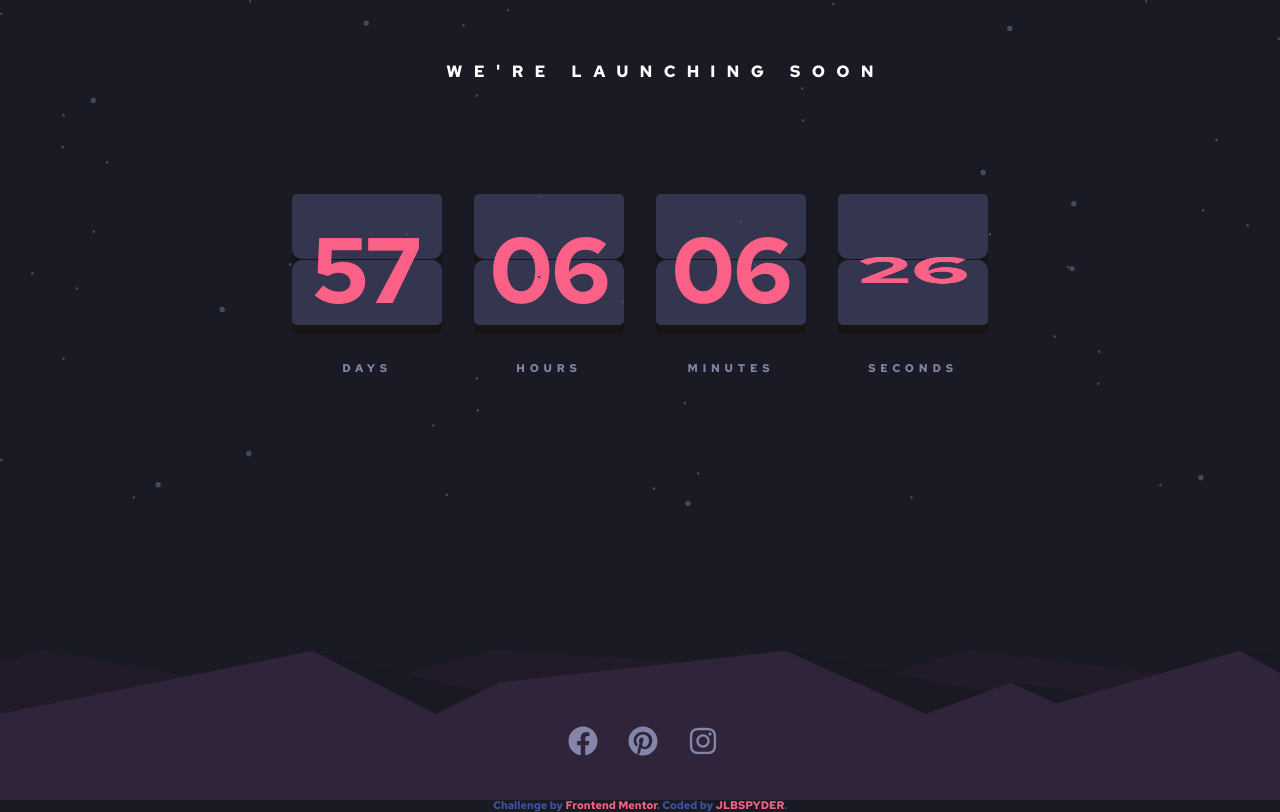
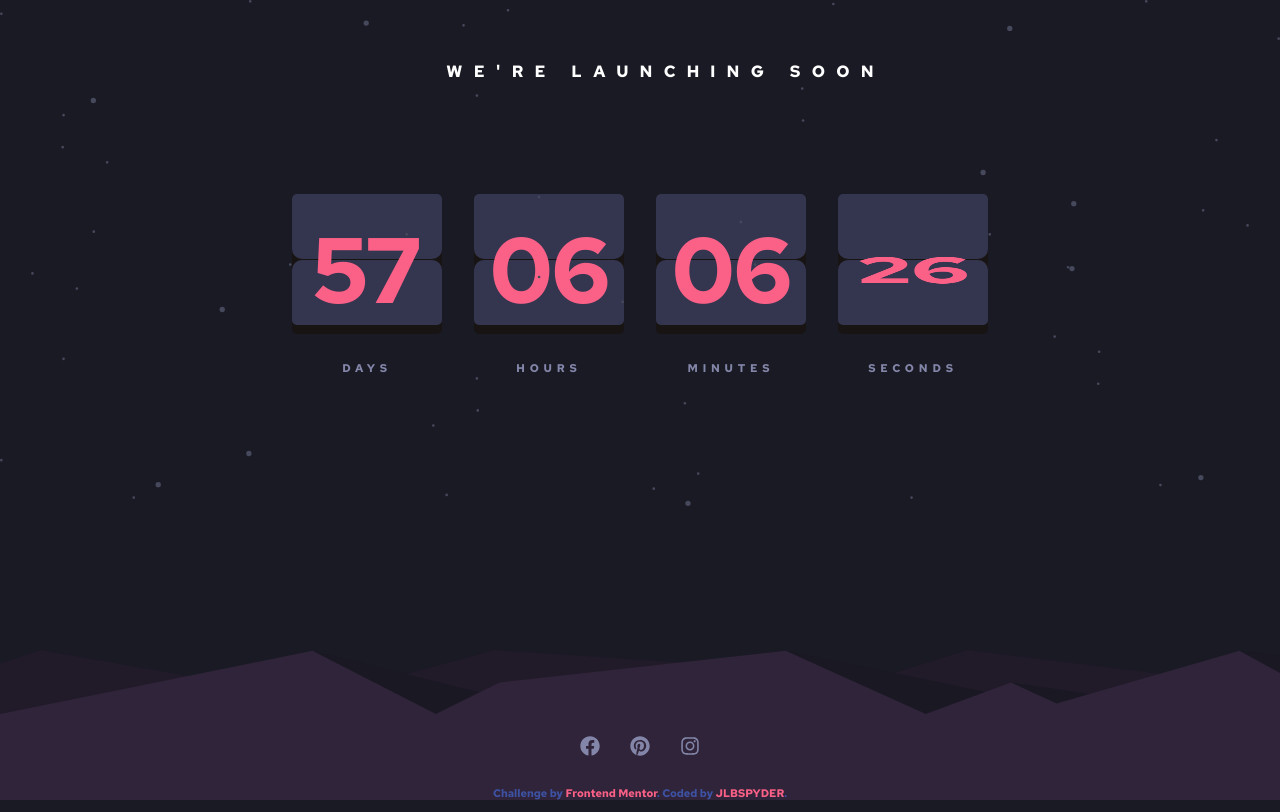
Before and after one commit to Jlbspyder/Contdown-Timer, a React (Vite) app: page / in a window 1280 px wide. Built offline with nearby package versions, Linux system fonts and the light colour scheme.

Commit message:
Update index.css

```diff
--- a/src/index.css
+++ b/src/index.css
@@ -120,8 +120,8 @@ h5 {
 .fb,
 .pt,
 .ig {
-  width: 30px;
-  height: 30px;
+  width: 20px;
+  height: 20px;
   margin-right: 30px;
   color: var(--GrayishBlue);
   cursor: pointer;
@@ -137,7 +137,7 @@ h5 {
   width: 300px;
   text-align: center;
   position: absolute;
-  bottom: -12px;
+  bottom: 0;
   left: 50%;
   transform: translateX(-50%);
   color: hsl(228, 45%, 44%);
```
